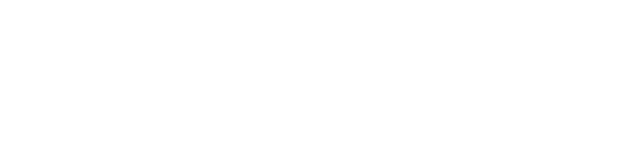
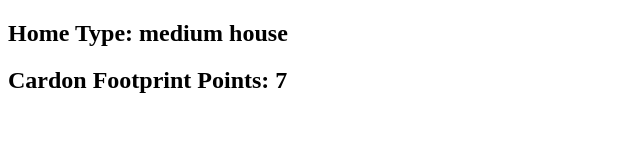
Before and after one commit to CIT93/huut-pub, a plain HTML site: page w3/index.html in a window 1280 px wide. Shown: the whole page, without its empty margins (0-640 px from the left). Drawn offline with Linux system fonts and the light colour scheme.

Commit message:
addtional work - modify to show it on HTML

```diff
--- a/w3/index.html
+++ b/w3/index.html
@@ -7,6 +7,7 @@
     <script defer src="main.js"></script>
 </head>
 <body>
-    <h1></h1>
+    <h2 id="homeType"></h2>
+    <h2 id="cardonFootprintPoints"></h2>
 </body>
 </html>
--- a/w3/main.js
+++ b/w3/main.js
@@ -24,6 +24,7 @@ function determineHouseholdPts(numberInHousehold) {
 
 
 function calculateEnvironmentalImpact(homeType) {
+
    switch(homeType) {
        case 'large house':
          cardonFootprintPoints += 10;
@@ -40,9 +41,9 @@ function calculateEnvironmentalImpact(homeType) {
        default:
          console.log('Invalid home type');
    }
+   document.getElementById('homeType').innerText = 'Home Type: ' + homeType;
+   document.getElementById('cardonFootprintPoints').innerText = 'Cardon Footprint Points: ' + cardonFootprintPoints;
 }
 
 let cardonFootprintPoints = 0;
-
 calculateEnvironmentalImpact('medium house');
-console.log(cardonFootprintPoints);
```
